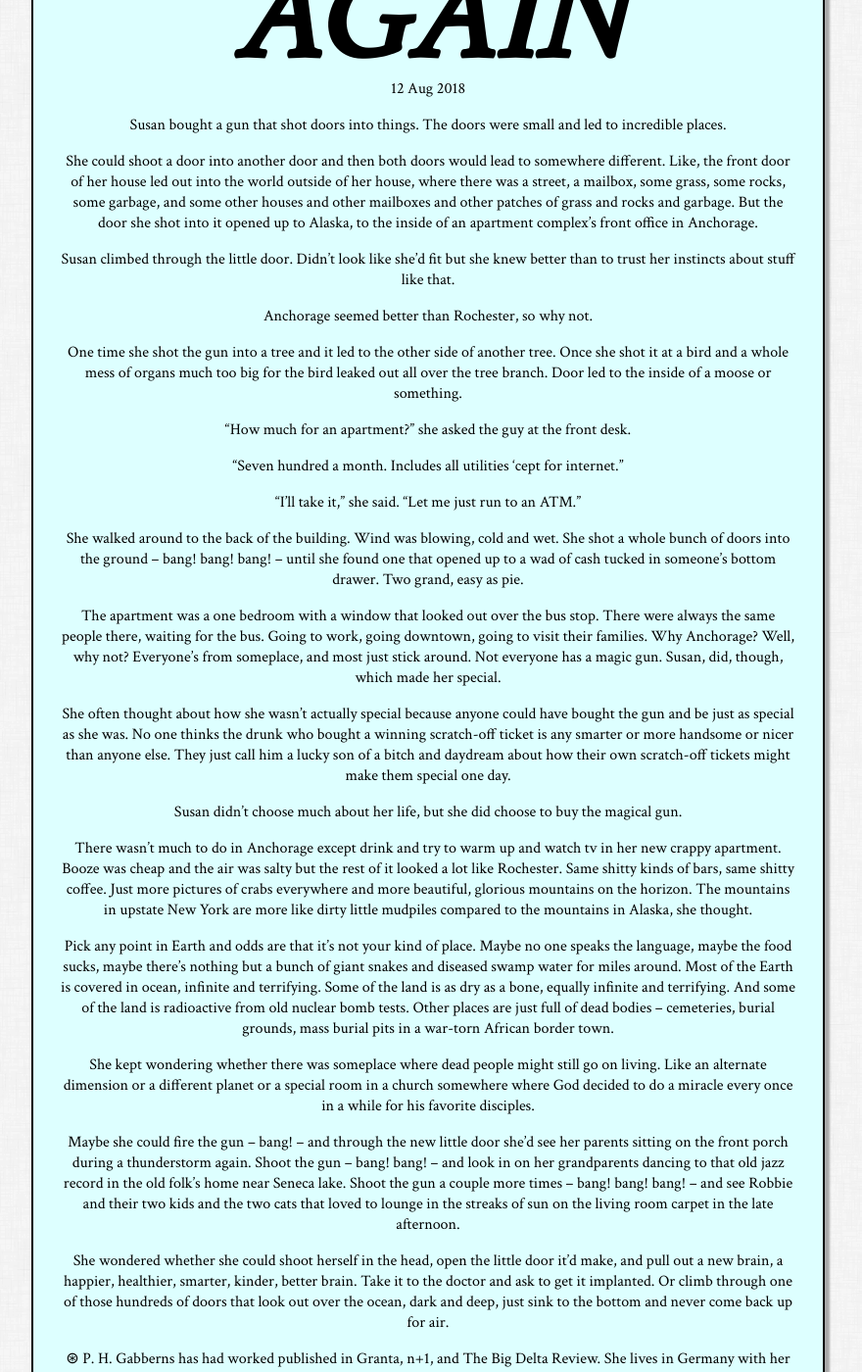
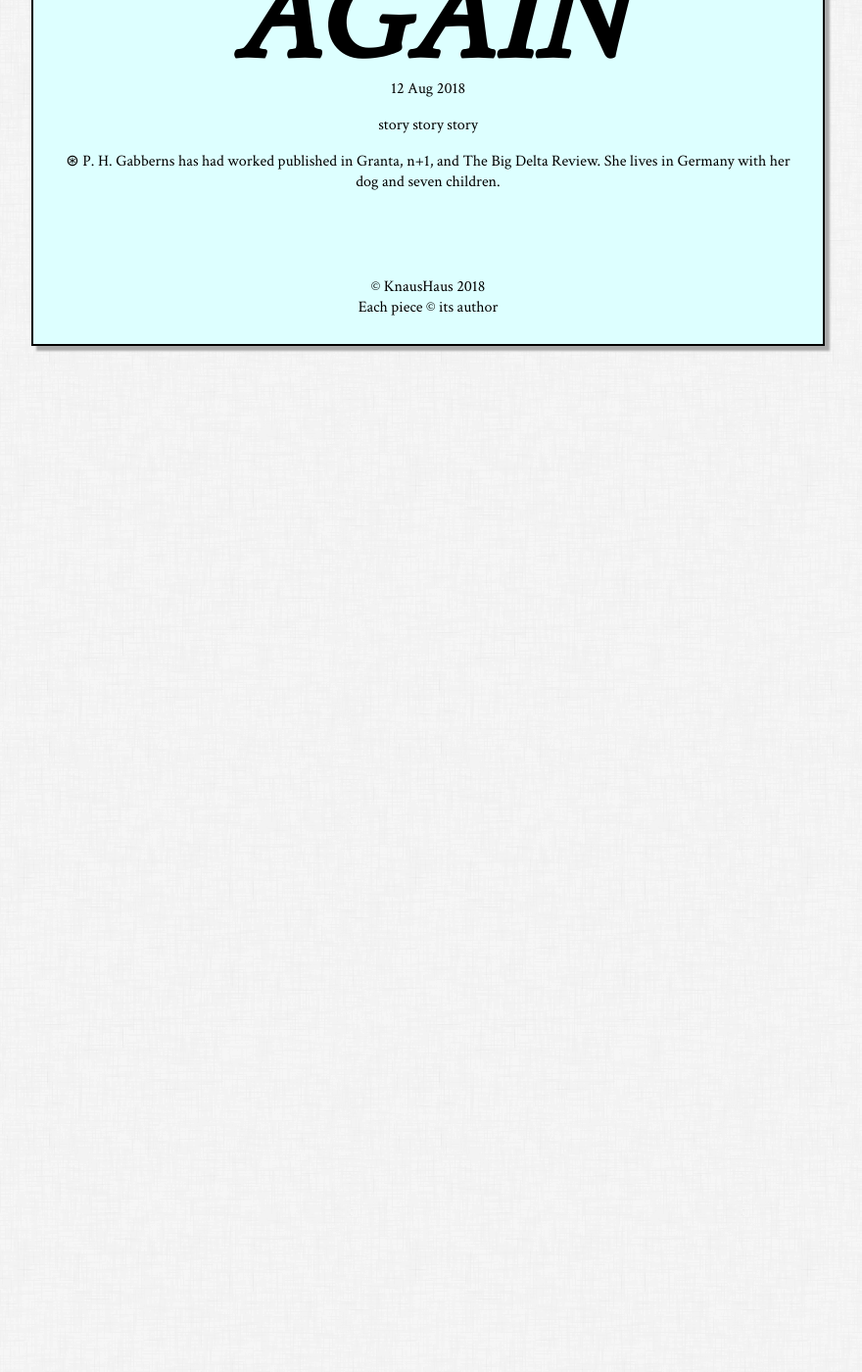
Before and after one commit to knaushaus/knaushaus.github.io, a Jekyll site: the page built from _posts/2018-08-16-doors-2.md, in a window 1280 px wide and 1400 px high, scrolled down 362 px. Shown: the whole window at 98% size, without its empty margins (203-1083 px from the left). Built offline with Jekyll 4.4.1, drawn with Linux system fonts in a browser that asks for light colours; after the commit the page ends 900 px from its top, so only the background shows below that.

Commit message:
Update 2018-08-16-doors-2.md

```diff
--- a/_posts/2018-08-16-doors-2.md
+++ b/_posts/2018-08-16-doors-2.md
@@ -5,38 +5,6 @@ date: 2018-08-12
 category: issue1
 ---
 
-Susan bought a gun that shot doors into things. The doors were small and led to incredible places.
-
-She could shoot a door into another door and then both doors would lead to somewhere different. Like, the front door of her house led out into the world outside of her house, where there was a street, a mailbox, some grass, some rocks, some garbage, and some other houses and other mailboxes and other patches of grass and rocks and garbage. But the door she shot into it opened up to Alaska, to the inside of an apartment complex's front office in Anchorage.
-
-Susan climbed through the little door. Didn't look like she'd fit but she knew better than to trust her instincts about stuff like that.
-
-Anchorage seemed better than Rochester, so why not.
-
-One time she shot the gun into a tree and it led to the other side of another tree. Once she shot it at a bird and a whole mess of organs much too big for the bird leaked out all over the tree branch. Door led to the inside of a moose or something.
-
-"How much for an apartment?" she asked the guy at the front desk.
-
-"Seven hundred a month. Includes all utilities 'cept for internet."
-
-"I'll take it," she said. "Let me just run to an ATM."
-
-She walked around to the back of the building. Wind was blowing, cold and wet. She shot a whole bunch of doors into the ground -- bang! bang! bang! -- until she found one that opened up to a wad of cash tucked in someone's bottom drawer. Two grand, easy as pie.
-
-The apartment was a one bedroom with a window that looked out over the bus stop. There were always the same people there, waiting for the bus. Going to work, going downtown, going to visit their families. Why Anchorage? Well, why not? Everyone's from someplace, and most just stick around. Not everyone has a magic gun. Susan, did, though, which made her special.
-
-She often thought about how she wasn't actually special because anyone could have bought the gun and be just as special as she was. No one thinks the drunk who bought a winning scratch-off ticket is any smarter or more handsome or nicer than anyone else. They just call him a lucky son of a bitch and daydream about how their own scratch-off tickets might make them special one day.
-
-Susan didn't choose much about her life, but she did choose to buy the magical gun.
-
-There wasn't much to do in Anchorage except drink and try to warm up and watch tv in her new crappy apartment. Booze was cheap and the air was salty but the rest of it looked a lot like Rochester. Same shitty kinds of bars, same shitty coffee. Just more pictures of crabs everywhere and more beautiful, glorious mountains on the horizon. The mountains in upstate New York are more like dirty little mudpiles compared to the mountains in Alaska, she thought.
-
-Pick any point in Earth and odds are that it's not your kind of place. Maybe no one speaks the language, maybe the food sucks, maybe there's nothing but a bunch of giant snakes and diseased swamp water for miles around. Most of the Earth is covered in ocean, infinite and terrifying. Some of the land is as dry as a bone, equally infinite and terrifying. And some of the land is radioactive from old nuclear bomb tests. Other places are just full of dead bodies -- cemeteries, burial grounds, mass burial pits in a war-torn African border town.
-
-She kept wondering whether there was someplace where dead people might still go on living. Like an alternate dimension or a different planet or a special room in a church somewhere where God decided to do a miracle every once in a while for his favorite disciples.
-
-Maybe she could fire the gun -- bang! -- and through the new little door she'd see her parents sitting on the front porch during a thunderstorm again. Shoot the gun -- bang! bang! -- and look in on her grandparents dancing to that old jazz record in the old folk's home near Seneca lake. Shoot the gun a couple more times -- bang! bang! bang! -- and see Robbie and their two kids and the two cats that loved to lounge in the streaks of sun on the living room carpet in the late afternoon.
-
-She wondered whether she could shoot herself in the head, open the little door it'd make, and pull out a new brain, a happier, healthier, smarter, kinder, better brain. Take it to the doctor and ask to get it implanted. Or climb through one of those hundreds of doors that look out over the ocean, dark and deep, just sink to the bottom and never come back up for air.
+story story story
 
 ⊛ P. H. Gabberns has had worked published in Granta, n+1, and The Big Delta Review. She lives in Germany with her dog and seven children.
```
